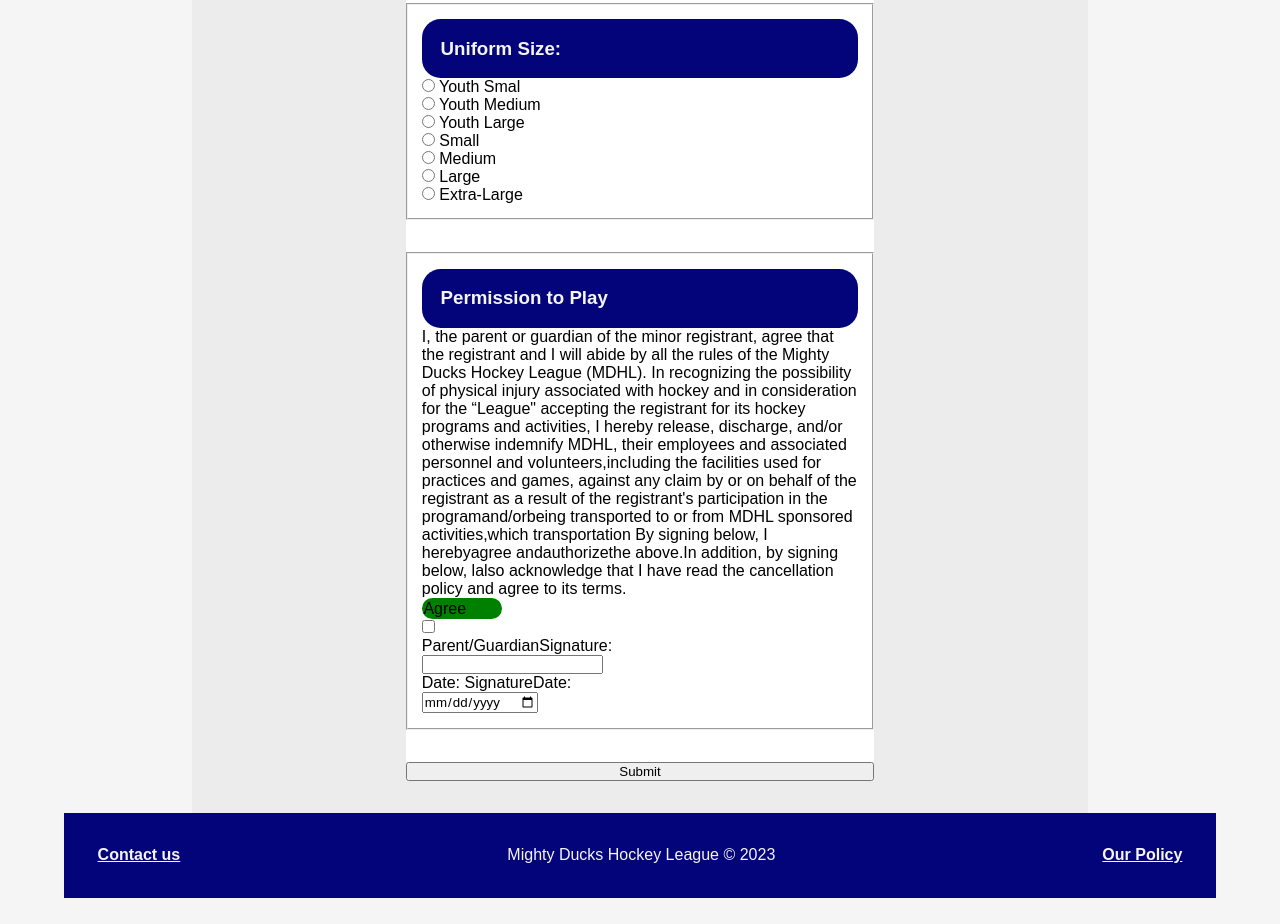
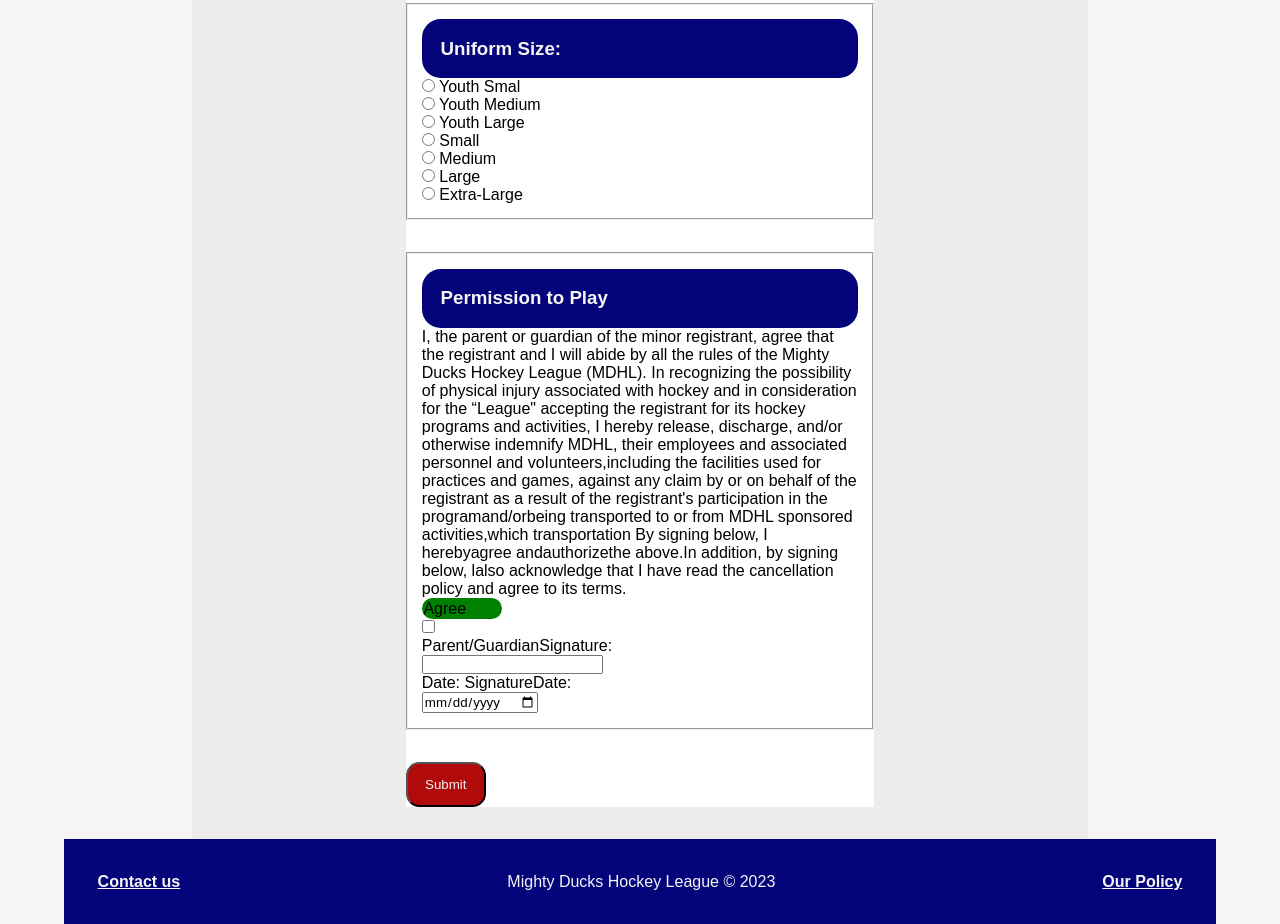
Before and after one commit to BraianBecha/arg-mind, a plain HTML site: page registration-form.html in a window 1280 px wide. Shown: the part 1514-2438 px from the top of the page. Before the commit the page ends 2412 px from the top, so only its background shows below. Drawn offline with Linux system fonts and the light colour scheme.

Commit message:
fix submit button y link home

```diff
--- a/assets/styles/owndesign.Css
+++ b/assets/styles/owndesign.Css
@@ -271,3 +271,11 @@ form{
     padding: 0.1em;
     width: 5em;
    }
+
+   form .submitbutton{
+    color: whitesmoke;
+background-color: rgb(177, 10, 10) ;
+padding: 1em;
+border-radius: 1em;
+width: 6em;
+   }
--- a/registration-form.html
+++ b/registration-form.html
@@ -22,7 +22,7 @@
 
        <h1>Mighty Ducks Hockey League </h1>
        <nav >
-        <a  class="button" href="#"> Home </a>
+        <a  class="button" href="index.html"> Home </a>
         <a  class="button" href="about.html"> About MDHL </a>
         <a  class="button" href="schedule.html"> Game Infomation </a>
         <a  class="button" href="contact.html"> Contact </a>
```
